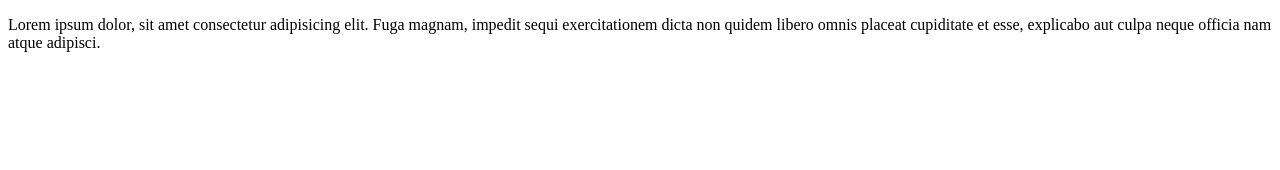
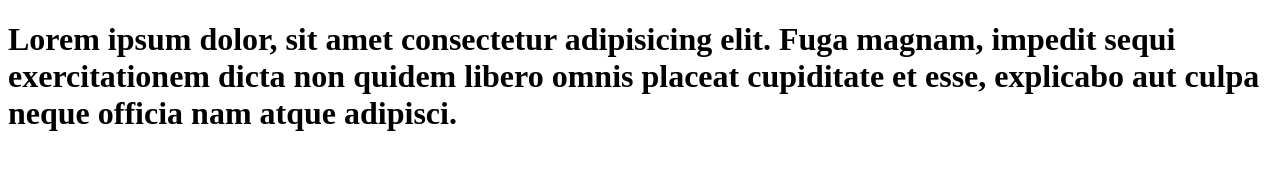
Before and after one commit to pmilena/test, a plain HTML site: page index.html in a window 1280 px wide. Drawn offline with Linux system fonts and the light colour scheme.

Commit message:
add commit test

```diff
--- a/index.html
+++ b/index.html
@@ -6,6 +6,6 @@
     <title>Document</title>
 </head>
 <body>
-    <p>Lorem ipsum dolor, sit amet consectetur adipisicing elit. Fuga magnam, impedit sequi exercitationem dicta non quidem libero omnis placeat cupiditate et esse, explicabo aut culpa neque officia nam atque adipisci.</p>
+    <h1>Lorem ipsum dolor, sit amet consectetur adipisicing elit. Fuga magnam, impedit sequi exercitationem dicta non quidem libero omnis placeat cupiditate et esse, explicabo aut culpa neque officia nam atque adipisci.</h1>
 </body>
 </html>
```
